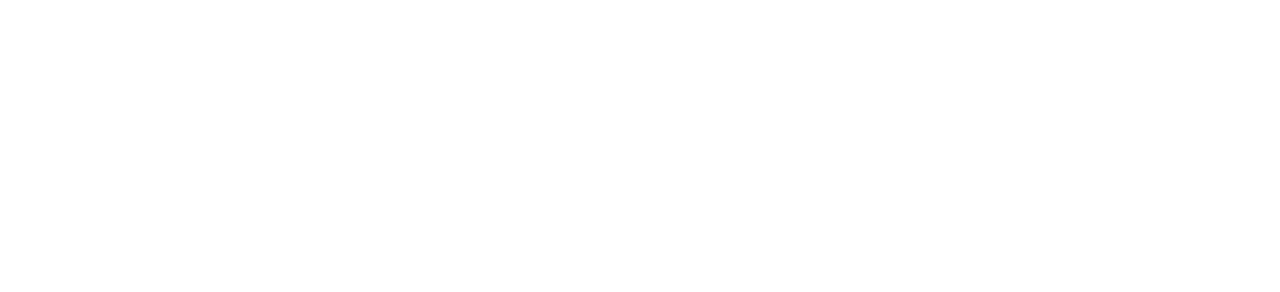
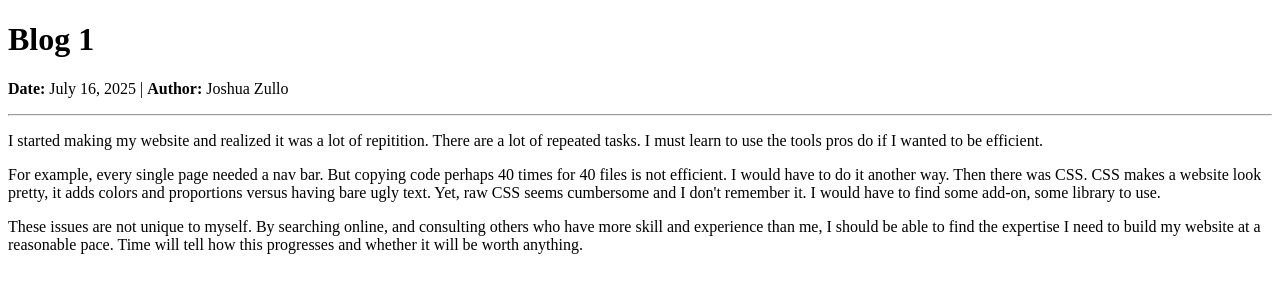
Before and after one commit to Joshua-Zullo/Joshua-Zullo.github.io, a plain HTML site: page blogs/posts/blog1.html in a window 1280 px wide. Drawn offline with Linux system fonts and the light colour scheme.

Commit message:
Update blog1.html

```diff
--- a/blogs/posts/blog1.html
+++ b/blogs/posts/blog1.html
@@ -4,4 +4,30 @@
             <title> Blog Example </title>
 
         </head>
+
+        <body>
+            <main>
+                <h1>Blog 1</h1>
+                <p><strong>Date:</strong> July 16, 2025 | <strong>Author:</strong> Joshua Zullo</p>
+                <hr>
+
+                <p>
+                 I started making my website and realized it was a lot of repitition. There are a lot of repeated tasks.
+                 I must learn to use the tools pros do if I wanted to be efficient.
+                </p>
+                 <p>
+                 For example, every single page needed a nav bar. But copying code perhaps 40 times for 40 files is not efficient.
+                 I would have to do it another way. Then there was CSS. CSS makes a website look pretty, it adds colors and proportions
+                 versus having bare ugly text. Yet, raw CSS seems cumbersome and I don't remember it. I would have to find some add-on,
+                 some library to use.
+                 </p>
+                <p>
+                These issues are not unique to myself. By searching online, and consulting others who have more skill and experience than me,
+                    I should be able to find the expertise I need to build my website at a reasonable pace. Time will tell how this progresses
+                    and whether it will be worth anything.
+                </p>
+
+
+            </main>
+        </body>
     </HTML>
```
